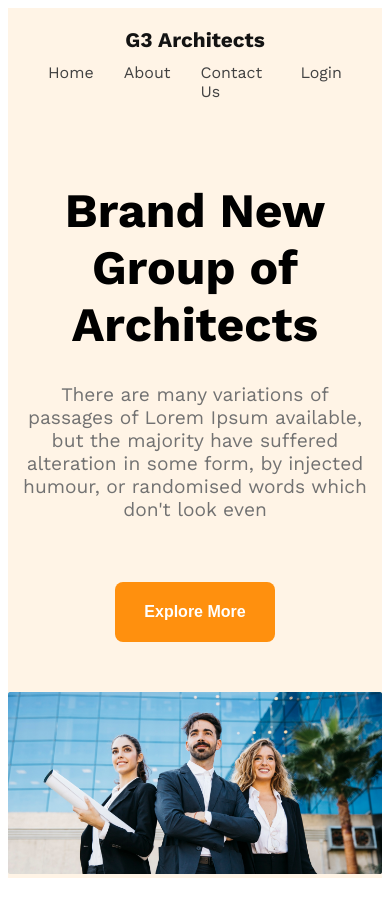
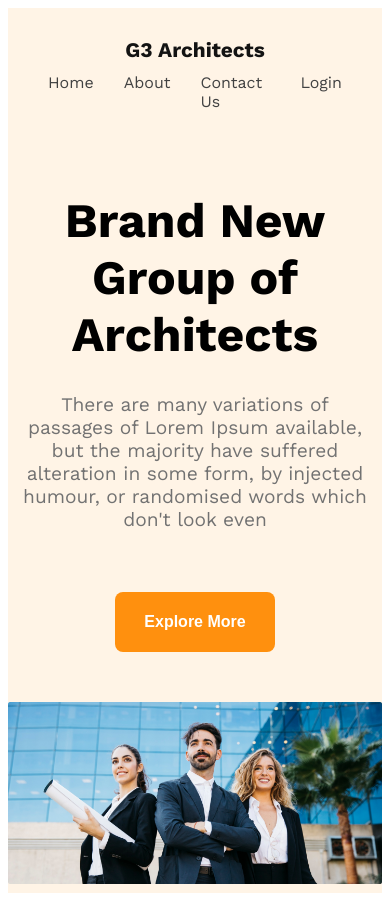
Before and after one commit to ummichy/architects-resources, a plain HTML site: page index.html in a window 390 px wide. Drawn offline with nearby package versions, Linux system fonts and the light colour scheme.

Commit message:
completed first page

```diff
--- a/styles/style.css
+++ b/styles/style.css
@@ -93,7 +93,7 @@ margin-top: -40px;
 }
 @media screen and (max-width: 576px){
   .nav-bar-title{
-    margin-top: 20px;
+    margin-top: 30px;
     font-size: 1.3rem;
   }
   .nav-bar{
@@ -119,7 +119,7 @@ margin-top: -40px;
   padding: 10px;
 }
 .background{
- height: 870px;
+ height: 885px;
 }
 .explore-btn{
   font-size: 1rem;
```
